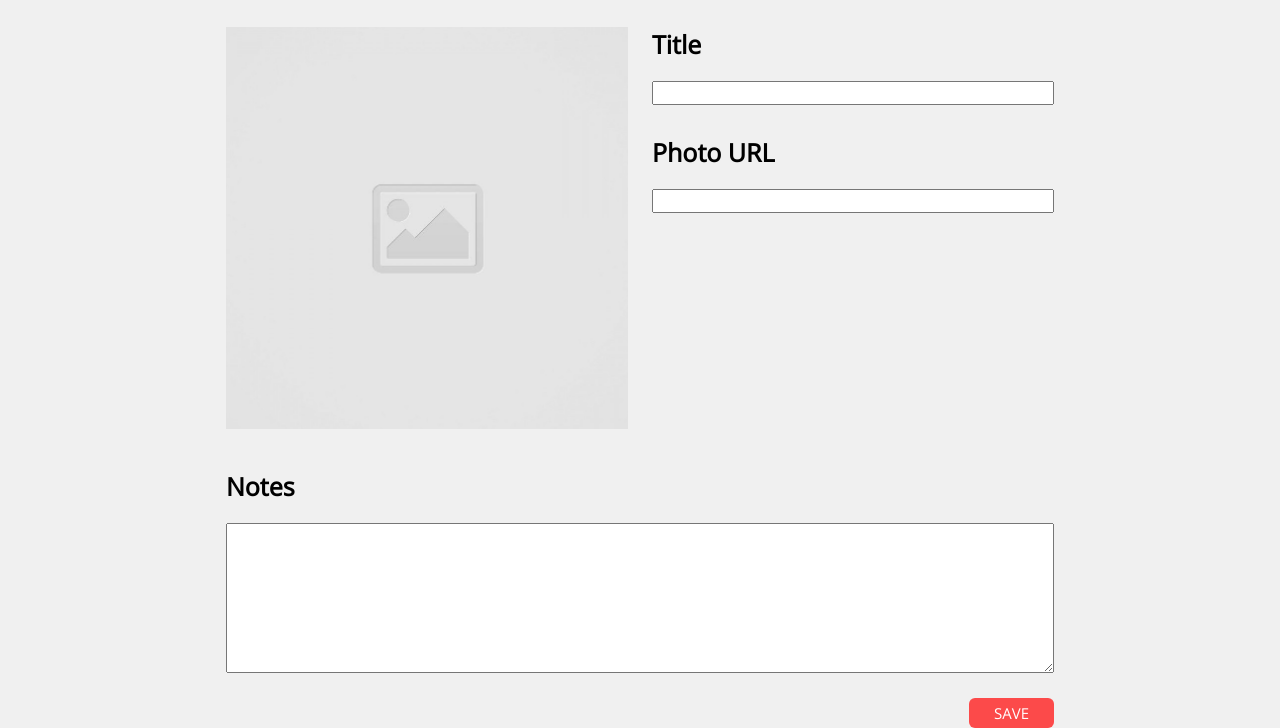
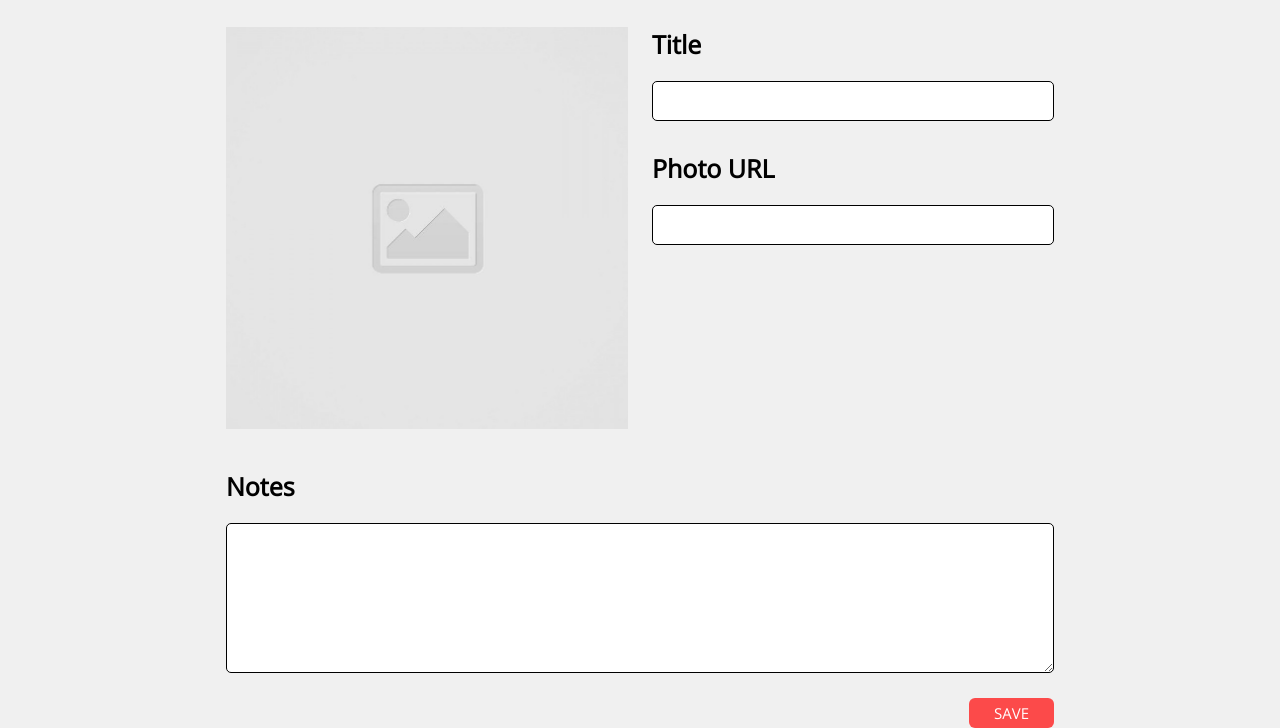
Before and after one commit to adrienne-yung/code-journal, a website: page index.html in a window 1280 px wide. Shown: the part 154-882 px from the top of the page. Drawn offline with nearby package versions, Linux system fonts and the light colour scheme.

Commit message:
Added height to inputs and added border-radius to input and textarea.

```diff
--- a/css/styles.css
+++ b/css/styles.css
@@ -43,11 +43,16 @@ label {
 input {
   width: 100%;
   margin-bottom: 30px;
+  height: 40px;
+  border-radius: 5px;
+  border: 1px solid black;
 }
 
 textarea {
   width: 100%;
   height: 150px;
+  border-radius: 5px;
+  border: 1px solid black;
 }
 
 button {
```
